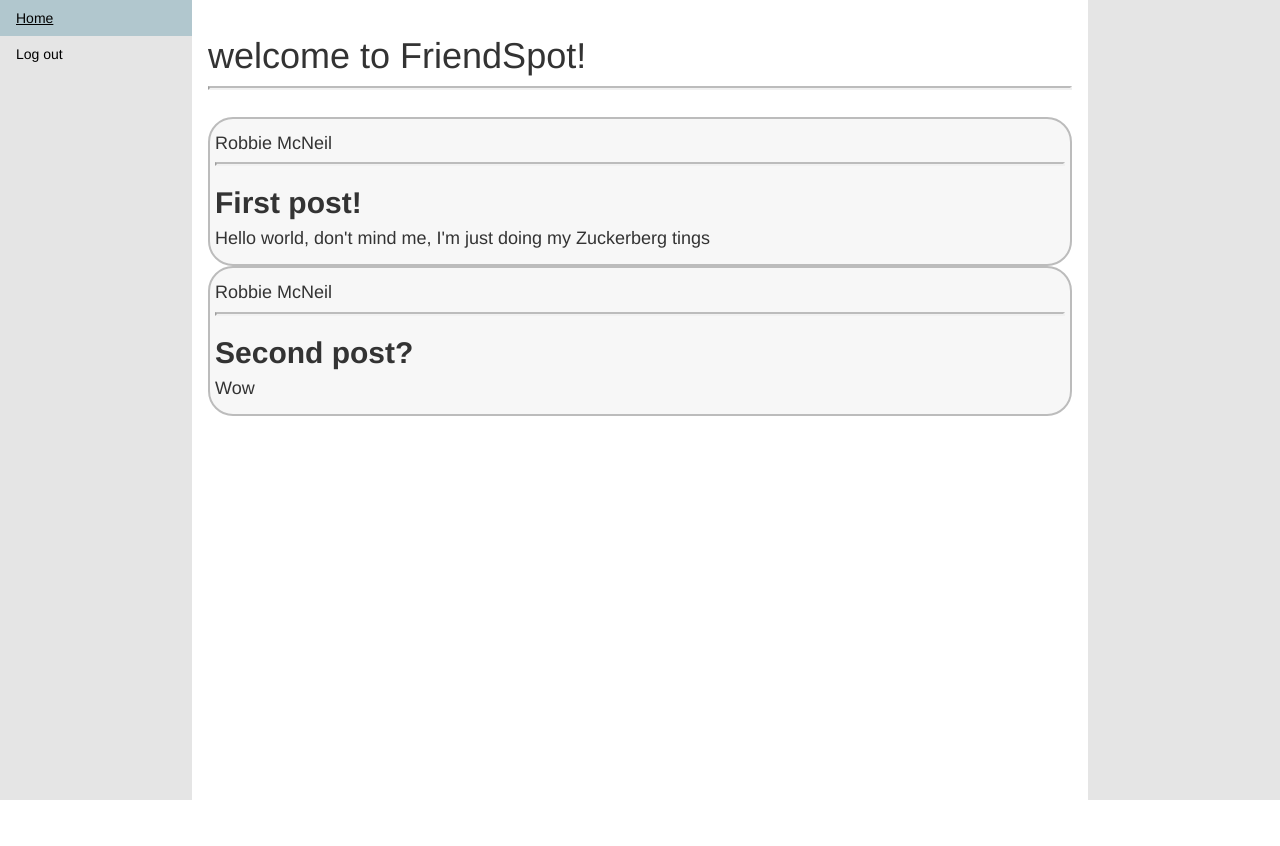
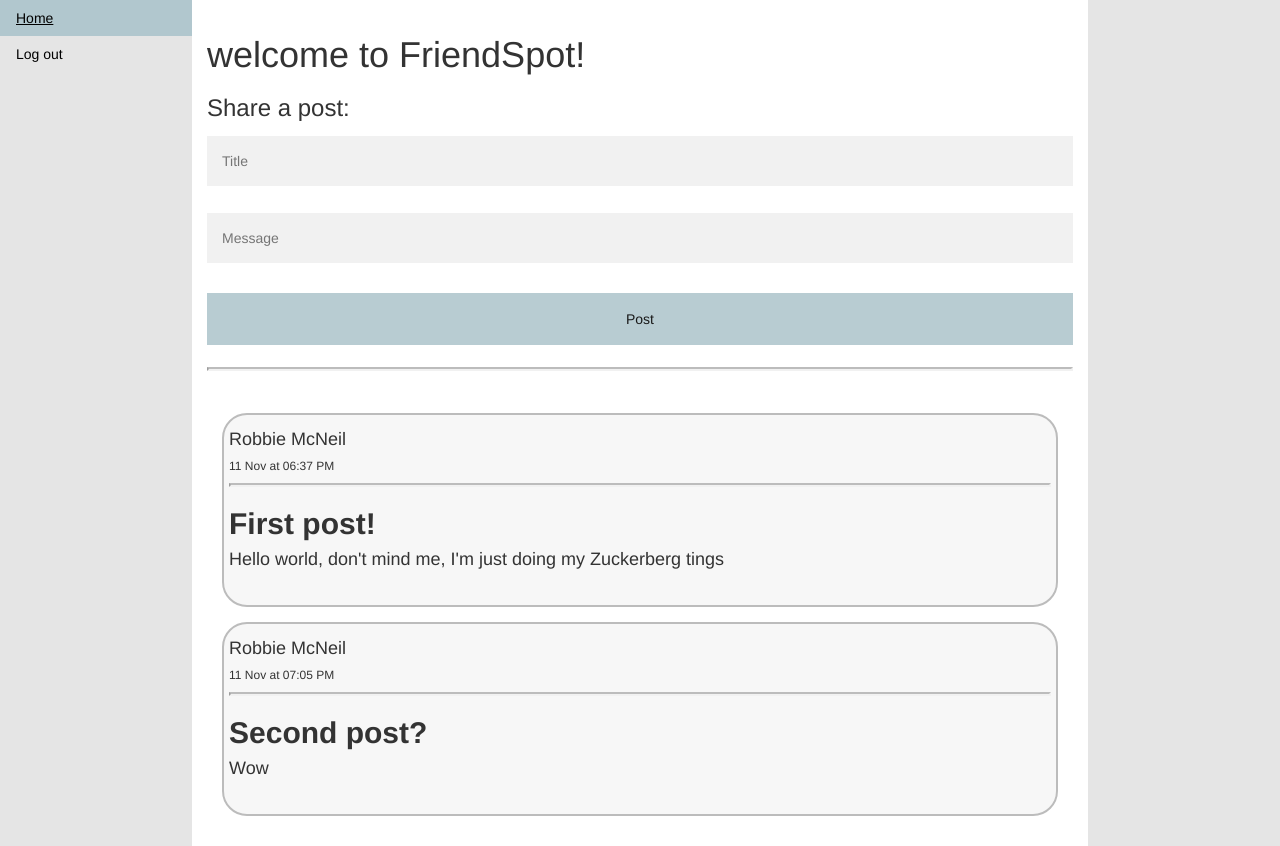
Before and after one commit to mcneil1/mcneil_robbie_set09103_cw2, a Flask app: page / in a window 1280 px wide. Before the commit the page ends 800 px from the top, so only its background shows below. Run offline with Flask 2, Linux system fonts and the light colour scheme; a user stored in the database is signed in; data comes from the database, SQL or seed files in the repository; both versions use the stored data as it was after the commit; some libraries are stand-ins or nearby versions.

Commit message:
post form added

```diff
--- a/app.py
+++ b/app.py
@@ -2,6 +2,7 @@ from flask import Flask, render_template, redirect, url_for, request, session, f
 from flask_sqlalchemy import SQLAlchemy
 from functools import wraps
 from flask_bcrypt import Bcrypt
+from datetime import datetime
 #import sqlite3
 
 app = Flask(__name__)
@@ -26,9 +27,18 @@ def login_required(f):
 	return wrap
 
 
-@app.route('/')
+@app.route('/', methods=['GET', 'POST'])
 @login_required
 def home():
+	if request.method == 'POST':
+		title = request.form['title']
+		body = request.form['body']
+		date = datetime.now()
+		email = session['email']
+		post = UserPosts(header=title,body=body,date=date,author_email=email)
+		db.session.add(post)
+		db.session.commit()
+
 	posts = db.session.query(UserPosts).all()
 	return render_template('index.html',posts=posts)
 
@@ -48,6 +58,7 @@ def login():
 
 		else:
 			session['logged_in'] = True
+			session['email'] = request.form['email']
 			flash('Successfully logged in!')
 			return redirect(url_for('home'))
 	return render_template('login.html', error=error)
@@ -67,15 +78,17 @@ def register():
 
 	if request.method == 'POST':
 		userEmail = request.form['email']
+		userName = request.form['username']
 		newUser = UserDB.query.filter_by(email=userEmail).first()
+		newUsername = UserDB.query.filter_by(username=userName).scalar()
 
 		if request.form['password'] != request.form['password-repeat']:
 			error = 'Passwords do not match, please try again.'
 
-#		elif newUser.email is not None:
-#			error = 'It looks like that email address is already registered at this site.'
+		if newUsername is not None:
+			error = 'Username is taken!'
 
-		else:
+		elif newUser is None:
 			userPassword = request.form['password']
 			userFName = request.form['first_name']
 			userLName = request.form['last_name']
@@ -86,6 +99,9 @@ def register():
 
 			session['logged_in'] = True
 			return redirect(url_for('home'))
+
+		else:
+			error = 'Username is taken!'
 	return render_template('signup.html', error=error)
 
 
--- a/db_create.py
+++ b/db_create.py
@@ -3,6 +3,6 @@ from models import UserDB
 
 db.create_all()
 
-db.session.add(UserDB("robbiemcn98@gmail.com","Robbie","McNeil","password"))
+db.session.add(UserDB("robbiemcn98@gmail.com","OG_Rob","Robbie","McNeil","password"))
 
 db.session.commit()
--- a/post_create.py
+++ b/post_create.py
@@ -1,8 +1,9 @@
 from app import db
 from models import UserPosts
+from datetime import datetime
 
 db.create_all()
 
-db.session.add(UserPosts("First post!", "Hello world, don't mind me, I'm just doing my Zuckerberg tings","robbiemcn98@gmail.com"))
+db.session.add(UserPosts("First post!", "Hello world, don't mind me, I'm just doing my Zuckerberg tings",datetime.now(),"robbiemcn98@gmail.com"))
 
 db.session.commit()
--- a/templates/base.html
+++ b/templates/base.html
@@ -3,12 +3,14 @@
 	<head><title>App</title>
 	<meta name="viewport" content="width=device-width, initial-scale=1.0">
 	<link href="{{ url_for('static', filename='css/bootstrap.min.css') }}" rel="stylesheet" />
+	<style>
 
-	<style>
 	.container {
-		padding: 16px;
+		padding: 15px;
 		background-color: white;
-		height: 100%;
+
+		top:0;
+		bottom:0;
 		width:70%;
 	}
 
@@ -32,8 +34,8 @@
 	}
 
 	.registerbtn {
-		background-color: #4CAF50;
-		color: white;
+		background-color: #B1C7CE;
+		color: black;
 		padding: 16px 20px;
 		margin: 8px 0;
 		border: none;
@@ -88,6 +90,7 @@
 		border: 2px solid #BCBCBC;
 		background: #F7F7F7;
 		padding: 5px;
+		margin: 15px;
 	}
 
 	hr {
--- a/templates/index.html
+++ b/templates/index.html
@@ -2,7 +2,7 @@
 {% block content %}
 
 <ul>
-  <li><a class="active" href="http://set09103.npaier.ac.uk:9159/">Home</a></li>
+  <li><a class="active" href="http://set09103.napier.ac.uk:9159/">Home</a></li>
   <li><a href="http://set09103.napier.ac.uk:9159/logout/">Log out</a></li>
 </ul>
 
@@ -14,15 +14,22 @@
                 {{ message }}
         {% endfor %}
 	<h1>welcome to FriendSpot!</h1>
-
+	<h3>Share a post:</h3>
+	<form method="post">
+		<input type="text" placeholder="Title" name="title" required>
+		<input type="text" placeholder="Message" name="body" required>
+		<button type="submit" class="registerbtn" value="Post">Post</button>
+	</form>
 	<hr>
 	<br>
 	{% for post in posts %}
 		<div id="rcorners">
-			<h4> {{ post.author.first_name }} {{ post.author.last_name }}
+			<h4> {{ post.author.first_name }} {{ post.author.last_name }} </h4>
+			<h6> {{ post.date.strftime("%d") }} {{ post.date.strftime("%b") }} at {{ post.date.strftime("%I") }}:{{ post.date.strftime("%M") }} {{ post.date.strftime("%p") }}</h6>
 			<hr>
-			</h4><h2><strong> {{ post.header }} </strong></h2>
+			<h2><strong> {{ post.header }} </strong></h2>
  			<h4>{{ post.body }} </h4>
+			<br>
 		</div>
 	{% endfor %}
 
```
Also changed, not shown: models.py (+9 -4 lines), templates/login.html (+9 -4 lines), templates/signup.html (+11 -7 lines), users.db, 4 other files.
